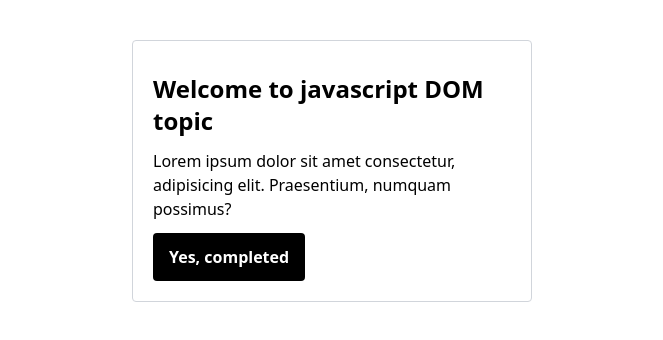
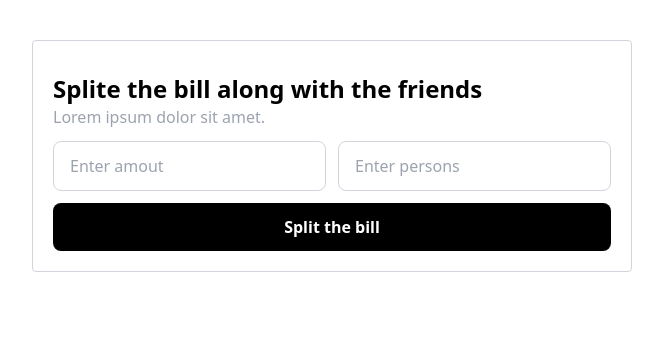
Before and after one commit to sujeethonnappagol/Javascript-DOM, a plain HTML site: page index.html in a window 1280 px wide. Shown: the whole page, without its empty margins (308-971 px from the left). Drawn offline with nearby package versions, Linux system fonts and the light colour scheme.

Commit message:
Done with DOM

```diff
--- a/app.js
+++ b/app.js
@@ -0,0 +1,21 @@
+// function locked(){
+//     let heading = document.getElementById('heading')
+//     heading.innerText = "congratulations! you have successfully completed all the previous lectures of javascript, Sujeet"
+//     let btn = document.getElementById('btn')
+//     btn.style.display = 'none'
+// }
+// locked()
+
+// function welcome(){
+//     let StudentName = document.getElementById('name')
+//     let namespan = document.getElementById('namespan')
+//     namespan.innerText = StudentName.value
+//     StudentName.value = ""
+// }
+// welcome()
+
+function split(){
+    let amount = document.getElementById('amount');
+    let person = document.getElementById('person');
+    let resultdiv = amount.value / person.value;
+}
--- a/index.html
+++ b/index.html
@@ -7,12 +7,30 @@
     <script src="https://cdn.tailwindcss.com"></script>
 </head>
 <body>
-    <div class="w-[400px] mx-auto my-10 p-5 border border-gray-300 rounded">
-        <div class=>
-        <h1 class="font-bold text-2xl mt-3">Welcome to javascript DOM topic</h1>
+    <script src="app.js"></script>
+    <!-- <div class="w-[400px] mx-auto my-10 p-5 border border-gray-300 rounded">
+        <h1 id="heading" class="font-bold text-2xl mt-3">Have you completed all previous lecture of javascript ? </h1>
         <p class="mt-3">Lorem ipsum dolor sit amet consectetur, adipisicing elit. Praesentium, numquam possimus?</p>
+        <button id="btn" onclick="locked()" class="mt-3  rounded-lg px-4 py-3 bg-black text-white font-bold">Yes, completed</button>
+    </div> -->
+
+    <!-- <div class="w-[400px] mx-auto my-10 p-5 border border-gray-300 rounded">
+        <h1 id="heading" class="font-bold text-2xl mt-3">Welcome to javascript course! <span id="namespan"></span></h1>
+        <input id="name" type="text" placeholder="Enter your name" class="mt-3 border border-gray-300 rounded px-4 py-3 w-full">
+        <button id="btn" onclick="welcome()" class="mt-3  rounded-lg px-4 py-3 bg-black text-white font-bold">Yes, completed</button>
+    </div> -->
+
+
+    <div class="w-[600px] mx-auto my-10 p-5 border border-gray-300 rounded">
+        <h1 id="heading" class="font-bold text-2xl mt-3">Splite the bill along with the friends</h1>
+        <p class="text-gray-400">Lorem ipsum dolor sit amet.</p>
+        <div class="flex gap-3">
+            <input id="name" id="amount" type="text" placeholder="Enter amout" class="mt-3 border border-gray-300 rounded-lg px-4 py-3 w-1/2">
+            <input id="name" id="persons" type="text" placeholder="Enter persons" class="mt-3 border border-gray-300 rounded-lg px-4 py-3 w-1/2">
+        </div>
+        <button id="btn" onclick="split()" class="mt-3 w-full rounded-lg px-4 py-3 bg-black text-white font-bold">Split the bill</button>
     </div>
-    <button class="mt-3  rounded px-4 py-3 bg-black text-white font-bold">Yes, completed</button>
-    </div>
+
+
 </body>
 </html>
```
